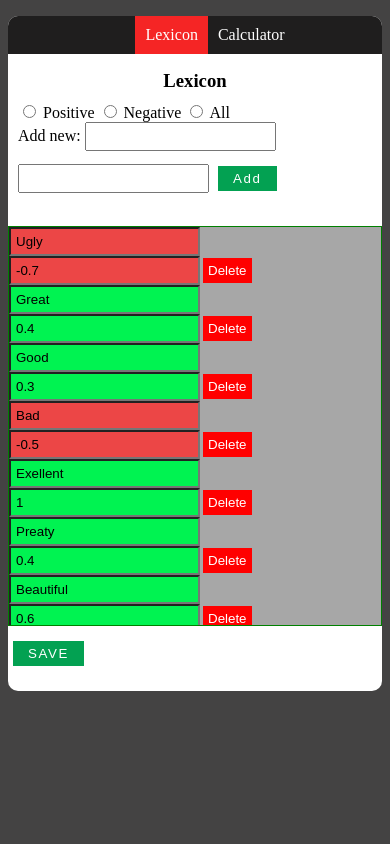
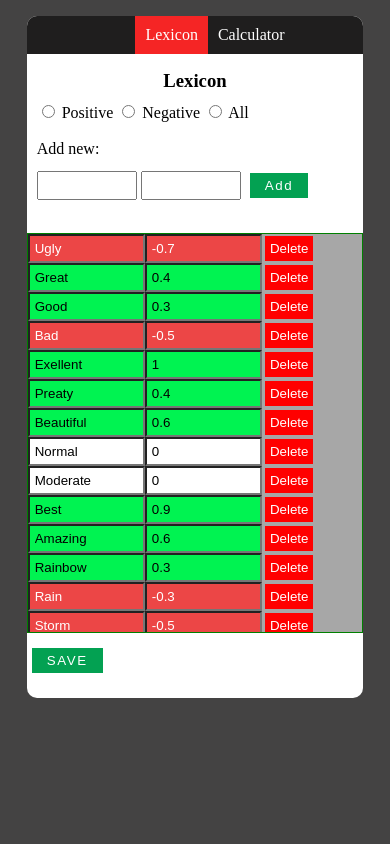
Before and after one commit to milancakic89/Sentiment, a website built with webpack: page app/index.html in a window 390 px wide. Built offline with nearby package versions, Linux system fonts and the light colour scheme.

Commit message:
neutral color showining red instead of gray fixed

```diff
--- a/app/assets/js/includes/Analize.js
+++ b/app/assets/js/includes/Analize.js
@@ -90,7 +90,7 @@
 
      if(overal > 0){
          Elements.overalResult.className = 'positive-overal';
-     }else if(overal === 0){
+     }else if(overal == 0){
          Elements.overalResult.className = 'neutral-overal';
      }else if(overal < 0){
          Elements.overalResult.className = 'negative-overal';
@@ -139,7 +139,7 @@
          Elements.overalTextAreaResult.className = 'positive-overal';
      }else if(overal === 0){
          Elements.overalTextAreaResult.className = 'neutral-overal';
-     }else{
+     }else if(overal < 0){
          Elements.overalTextAreaResult.className = 'negative-overal';
      }
  }
--- a/app/assets/styles/includes/_Analize.css
+++ b/app/assets/styles/includes/_Analize.css
@@ -26,7 +26,7 @@
     font-size: 1.1rem;
 }
 .neutral,
-.text-neutral-{
+.text-neutral{
     color: black;
     font-weight: 700;
     font-size: 1.1rem;
--- a/app/assets/styles/includes/_container.css
+++ b/app/assets/styles/includes/_container.css
@@ -1,6 +1,7 @@
 .container{
     background-color: white;
     max-width: 800px;
+    width: 90%;
     margin: 10px auto;
     border-radius: 10px;
 }
--- a/app/assets/styles/includes/_lexicon.css
+++ b/app/assets/styles/includes/_lexicon.css
@@ -11,6 +11,7 @@
     }
     input{
         padding:5px;
+        max-width: 35%;
     }
 }
 #saving-feedback{
@@ -27,3 +28,38 @@
 .lexcon-input-negative{
     background-color: rgb(236, 70, 70);
 }
+#new-word,
+#new-value{
+    max-width:100px;
+}
+@media(max-width: 600px){
+    .lexicon{
+        &__results{
+            border: 1px solid green;
+            height: 400px;
+            background-color: $lexiconBackground;
+            overflow-y: auto;
+        }
+        &__title{
+            text-align: center;
+            margin: 0px auto;
+        }
+        input{
+            max-width: 35%-;
+            padding:5px;
+        }
+    }
+    .lexcon-input{
+        background-color: white;
+        max-width: 100px;
+    }
+    .lexcon-input-positive{
+        background-color: rgb(0, 243, 81);
+        max-width: 100px;
+    }
+    .lexcon-input-negative{
+        background-color: rgb(236, 70, 70);
+        max-width: 100px;
+        color:#fff;
+    }
+}
--- a/app/css/styles.css
+++ b/app/css/styles.css
@@ -13,6 +13,7 @@
 .container{
     background-color: white;
     max-width: 800px;
+    width: 90%;
     margin: 10px auto;
     border-radius: 10px;
 }
@@ -86,6 +87,7 @@
 
 .lexicon input{
         padding:5px;
+        max-width: 35%;
     }
 
 #saving-feedback{
@@ -104,6 +106,41 @@
 
 .lexcon-input-negative{
     background-color: rgb(236, 70, 70);
+}
+
+#new-word,
+#new-value{
+    max-width:100px;
+}
+
+@media(max-width: 600px){
+        .lexicon__results{
+            border: 1px solid green;
+            height: 400px;
+            background-color: rgb(167, 167, 167);
+            overflow-y: auto;
+        }
+        .lexicon__title{
+            text-align: center;
+            margin: 0px auto;
+        }
+        .lexicon input{
+            max-width: 35%-;
+            padding:5px;
+        }
+    .lexcon-input{
+        background-color: white;
+        max-width: 100px;
+    }
+    .lexcon-input-positive{
+        background-color: rgb(0, 243, 81);
+        max-width: 100px;
+    }
+    .lexcon-input-negative{
+        background-color: rgb(236, 70, 70);
+        max-width: 100px;
+        color:#fff;
+    }
 }
 
 .main__nav{
--- a/app/index.html
+++ b/app/index.html
@@ -25,8 +25,8 @@
                             <input type="radio" id="negative" name="lexicon" value="Negative">
                             <label for="Negative">Negative </label>
                             <input type="radio" id="all" name="lexicon" value="All">
-                            <label for="All">All </label><br>
-                            <span>Add new: </span>
+                            <label for="All">All </label><br><br>
+                            <span>Add new: </span><br>
                             <input id="new-word" type="text" value=""/>
                             <input id="new-value" type="number" value=""/>
                             <button class="lexicon-save-new" id="add-new">Add</button>
```
Also changed, not shown: app/bundle/bundle.js.
